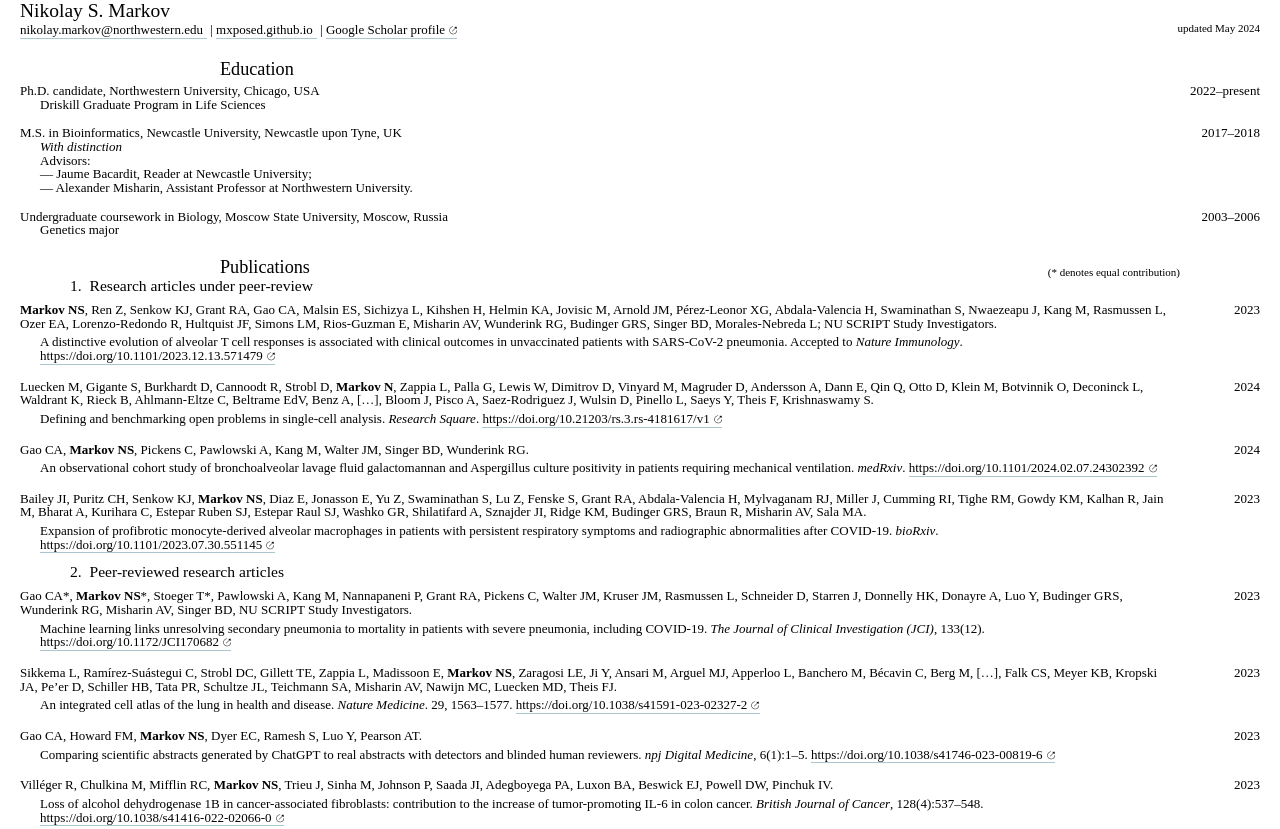
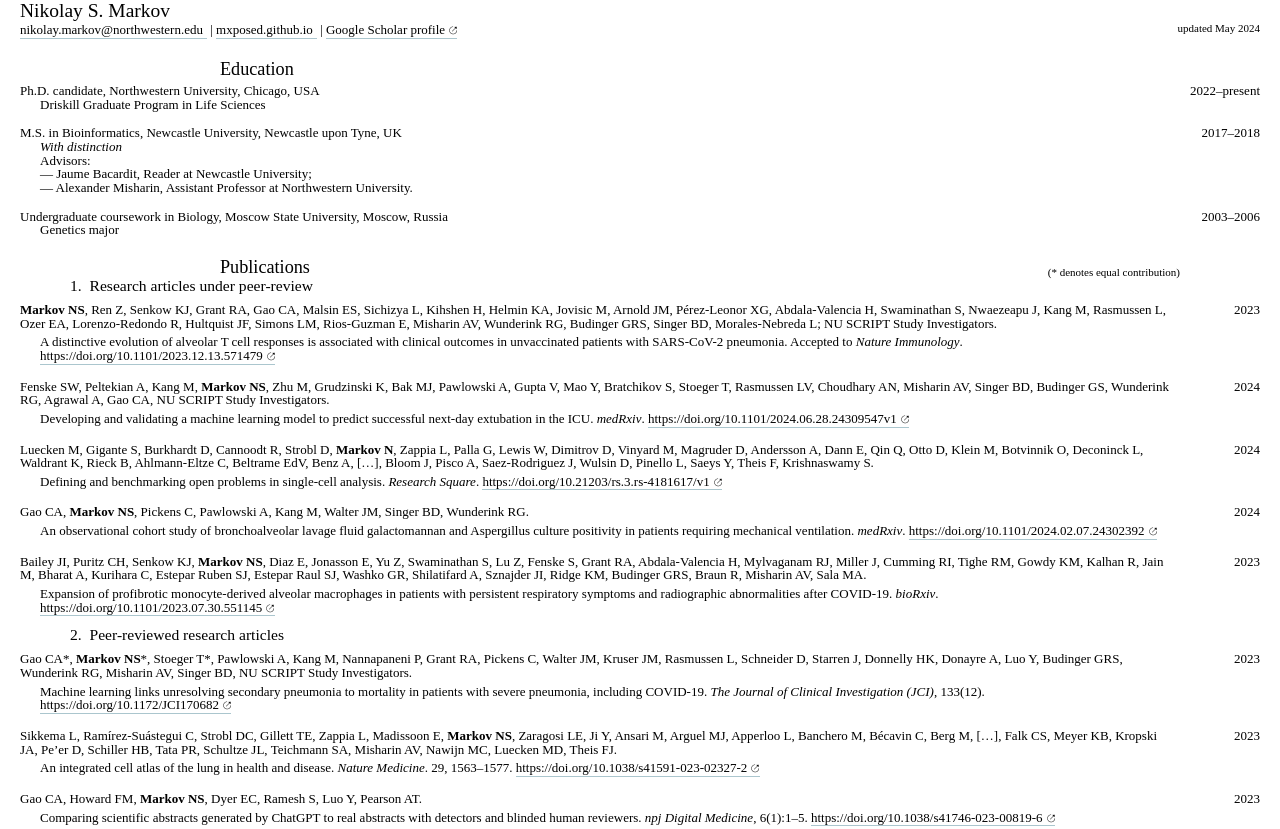
Before and after one commit to mxposed/cv, a website: page cv.html in a window 1280 px wide. Shown: the top 829 px of the page. Drawn offline with Linux system fonts and the light colour scheme.

Commit message:
Add X2B8 preprint

```diff
--- a/cv.html
+++ b/cv.html
@@ -201,6 +201,21 @@ u {
   </div>
   <div class="entry">
     <div>
+      Fenske SW, Peltekian A, Kang M, <b>Markov NS</b>, Zhu M, Grudzinski K, Bak MJ,
+      Pawlowski A, Gupta V, Mao Y, Bratchikov S, Stoeger T, Rasmussen LV,
+      Choudhary AN, Misharin AV, Singer BD, Budinger GS, Wunderink RG, Agrawal A, Gao CA,
+      NU SCRIPT Study Investigators.
+      <div class="details">
+        Developing and validating a machine learning model to predict successful next-day
+        extubation in the ICU.
+        <em>medRxiv</em>.
+        <a href="https://doi.org/10.1101/2024.06.28.24309547v1">https://doi.org/10.1101/2024.06.28.24309547v1</a>
+      </div>
+    </div>
+    <div class="date">2024</div>
+  </div>
+  <div class="entry">
+    <div>
       Luecken M, Gigante S, Burkhardt D, Cannoodt R, Strobl D, <b>Markov N</b>, Zappia L, Palla G,
       Lewis W, Dimitrov D, Vinyard M, Magruder D, Andersson A, Dann E, Qin Q, Otto D, Klein M,
       Botvinnik O, Deconinck L, Waldrant K, Rieck B, Ahlmann-Eltze C, Beltrame EdV, Benz A,
@@ -285,7 +300,7 @@ u {
     </div>
     <div class="date">2023</div>
   </div>
-  <div class="entry">
+  <div class="entry" style="padding-top: 20px;">
     <div>
       Villéger R, Chulkina M, Mifflin RC, <b>Markov NS</b>, Trieu J, Sinha M, Johnson P, Saada JI,
       Adegboyega PA, Luxon BA, Beswick EJ, Powell DW, Pinchuk IV.
@@ -298,7 +313,7 @@ u {
     </div>
     <div class="date">2023</div>
   </div>
-  <div class="entry" style="padding-top: 20px;">
+  <div class="entry">
     <div>
         Sala MA*, <b>Markov NS</b>*, Politanska Y, Abdala-Valencia H, Misharin AV, Jain M.
       <div class="details">
```
Also changed, not shown: 1 other file.
